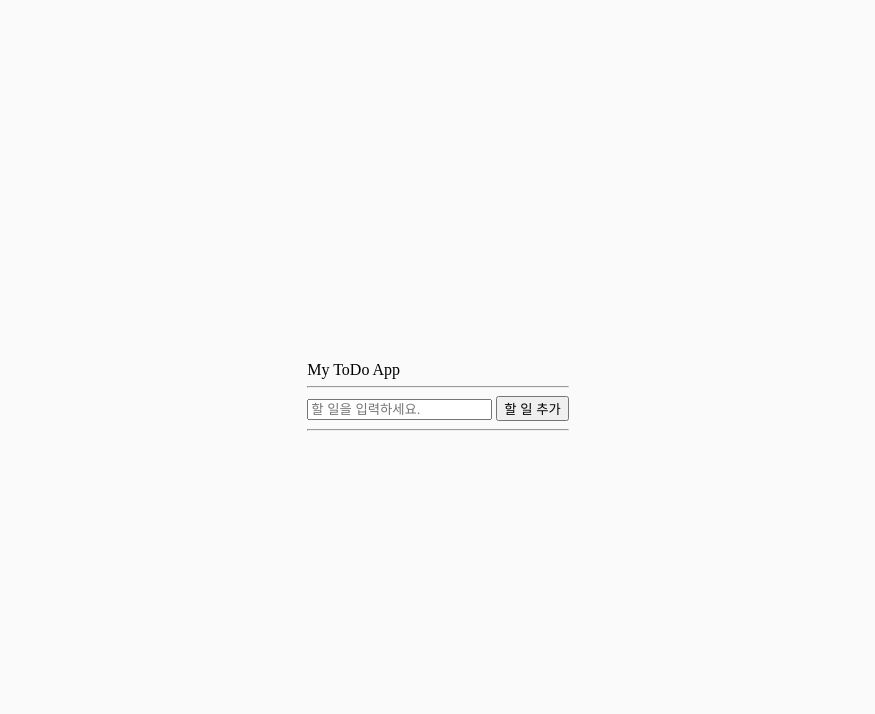
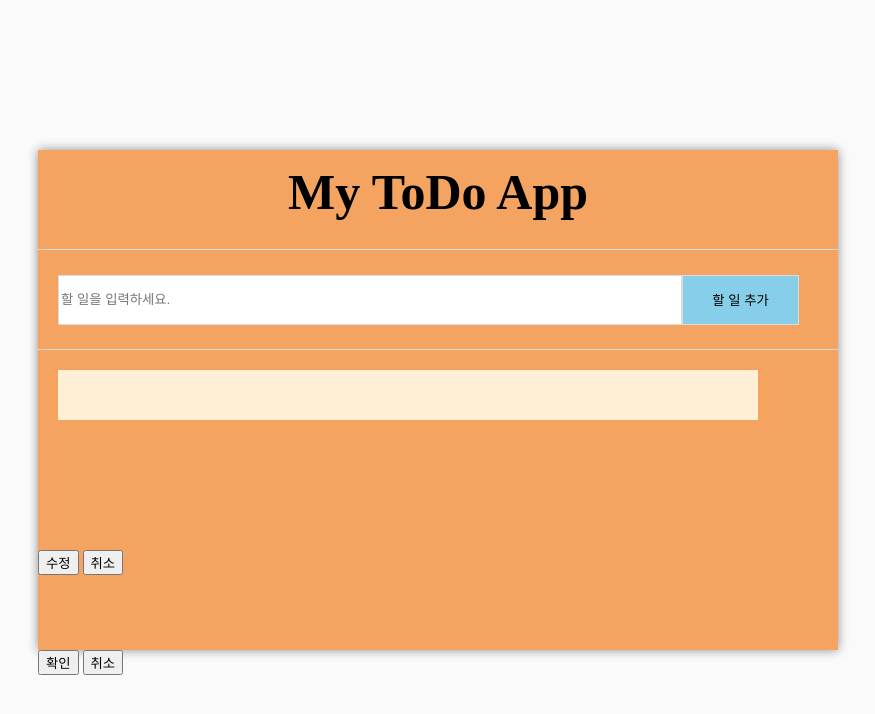
Before and after one commit to leeseongchi/html-css_study, a plain HTML site: page solo_project/index.html in a window 1280 px wide. Shown: the whole page, without its empty margins (202-1077 px from the left). Drawn offline with Linux system fonts and the light colour scheme.

Commit message:
240214 Project

```diff
--- a/solo_project/css/Common.css
+++ b/solo_project/css/Common.css
@@ -1,13 +1,3 @@
 * {
     box-sizing: border-box;
 }
-
-.root-layout {
-    position: absolute;
-    display: flex;
-    justify-content: center;
-    align-items: center;
-    width: 100%;
-    height: 100%;
-    background-color: #fafafa;
-}
--- /dev/null
+++ b/solo_project/css/footer.css
@@ -0,0 +1,4 @@
+footer {
+    width: 100%;
+    height: 100px;
+}
--- /dev/null
+++ b/solo_project/css/header.css
@@ -0,0 +1,17 @@
+header {
+    display: flex;
+    flex-direction: column;
+    justify-content: center;
+    align-items: center;
+    border-bottom: 1px solid #dbdbdb;
+    padding: 10px;
+    width: 100%;
+    height: 100px;
+}
+
+h1 {
+    margin-bottom: 15px;
+    font-size: 50px;
+    font-weight: 800;
+    cursor: default;
+}
--- /dev/null
+++ b/solo_project/css/layout.css
@@ -0,0 +1,16 @@
+.root-layout {
+    position: absolute;
+    display: flex;
+    justify-content: center;
+    align-items: center;
+    width: 100%;
+    height: 100%;
+    background-color: #fafafa;
+}
+
+.main-layout {
+    width: 800px;
+    height: 500px;
+    background-color: sandybrown;
+    box-shadow: 0px 0px 10px #00000070;
+}
--- /dev/null
+++ b/solo_project/css/list.css
@@ -0,0 +1,18 @@
+.root-list {
+    position: relative;
+    width: 100%;
+    height: 200px;
+}
+
+.todo-list {
+    position: absolute;
+    top:20px;
+    left: 20px;
+    display: flex;
+    justify-content: center;
+    align-items: center;
+    width: 700px;
+    height: 50px;
+    background-color: papayawhip;
+
+}
--- /dev/null
+++ b/solo_project/css/main.css
@@ -0,0 +1,23 @@
+main {
+    display: flex;
+    align-items: center;
+    border-bottom: 1px solid #dbdbdb;
+    padding: 10px;
+    width: 100%;
+    height: 100px;
+}
+
+.todo-input {
+    width: 80%;
+    height: 50px;
+    margin-left: 10px;
+    border: 1px solid #dbdbdb;
+}
+
+.submit-button {
+    border-left: none;
+    width: 15%;
+    height: 50px;
+    border: 1px solid #dbdbdb;
+    background-color: skyblue;
+}
--- a/solo_project/index.html
+++ b/solo_project/index.html
@@ -6,6 +6,11 @@
     <title>Document</title>
     <link rel="stylesheet" href="css/reset.css">
     <link rel="stylesheet" href="css/Common.css">
+    <link rel="stylesheet" href="css/layout.css">
+    <link rel="stylesheet" href="css/header.css">
+    <link rel="stylesheet" href="css/main.css">
+    <link rel="stylesheet" href="css/list.css">
+    <link rel="stylesheet" href="css/footer.css">
 </head>
 <body>
    <div class="root-layout">
@@ -13,16 +18,24 @@
             <header>
                 <h1>My ToDo App</h1>
             </header>
-            <hr>
             <main>
-                <input type="text" placeholder="할 일을 입력하세요.">
+                <input type="text" class="todo-input" placeholder="할 일을 입력하세요.">
                 <button class="submit-button" onclick="handlesubmitButton();">할 일 추가</button>
             </main>
-            <hr>
-            <div class="todo-list">
-                <ul class="ul-list">
+            <div class="root-list">
+                <div class="todo-list">
+                    <ul class="ul-list">
 
-                </ul>
+                    </ul>
+                </div>
+            </div>
+            <footer>
+                    <button class="footer-button">수정</button>
+                    <button class="footer-button">취소</button>
+            </footer>
+            <div class="modal-footer">
+                <button class="modal-button">확인</button>
+                <button class="modal-button">취소</button>
             </div>
         </div>
    </div>
```
